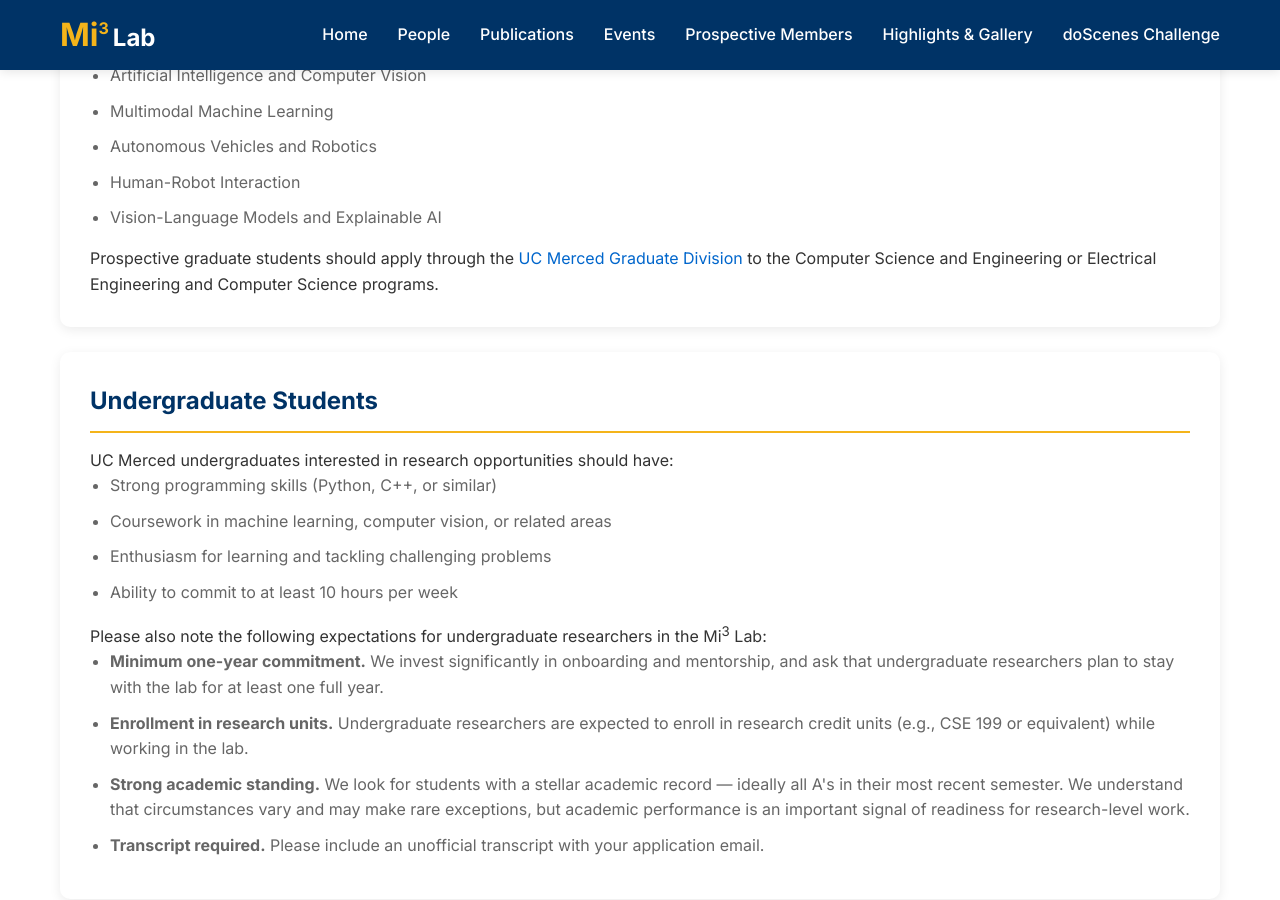
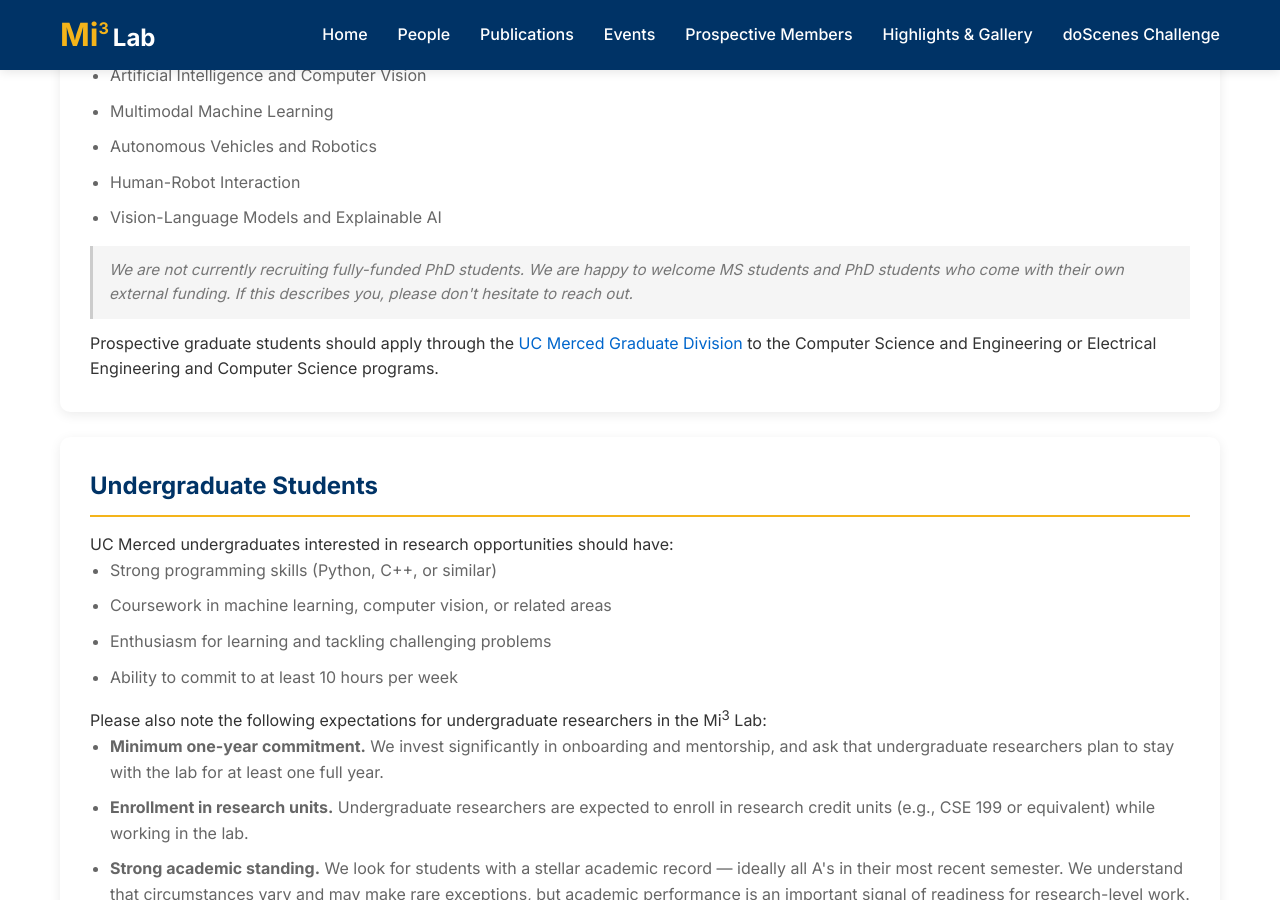
Before and after one commit to Mi3-Lab/mi3-lab.github.io, a Jekyll site: the page built from prospective.html, in a window 1280 px wide and 900 px high, scrolled down 803 px. Built offline with Jekyll 4.4.1, drawn with Linux system fonts in a browser that asks for light colours.

Commit message:
Prospective: note PhD recruiting status — MS welcome, PhD with external funding
Co-Authored-By: Claude Sonnet 4.6 <noreply@anthropic.com>

```diff
--- a/prospective.html
+++ b/prospective.html
@@ -31,7 +31,8 @@ title: Prospective Members
       <li>Human-Robot Interaction</li>
       <li>Vision-Language Models and Explainable AI</li>
     </ul>
-    <p style="margin-top: 15px;">Prospective graduate students should apply through the <a href="https://graduatedivision.ucmerced.edu/">UC Merced Graduate Division</a> to the Computer Science and Engineering or Electrical Engineering and Computer Science programs.</p>
+    <p style="margin-top: 15px; padding: 12px 16px; background: #f5f5f5; border-left: 3px solid #ccc; color: #777; font-size: 0.95em;"><em>We are not currently recruiting fully-funded PhD students. We are happy to welcome MS students and PhD students who come with their own external funding. If this describes you, please don't hesitate to reach out.</em></p>
+    <p style="margin-top: 12px;">Prospective graduate students should apply through the <a href="https://graduatedivision.ucmerced.edu/">UC Merced Graduate Division</a> to the Computer Science and Engineering or Electrical Engineering and Computer Science programs.</p>
   </div>
 
   <div class="info-section">
```
